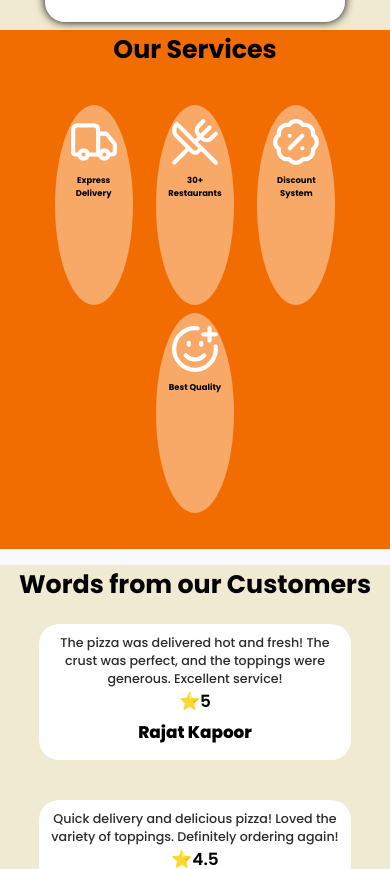
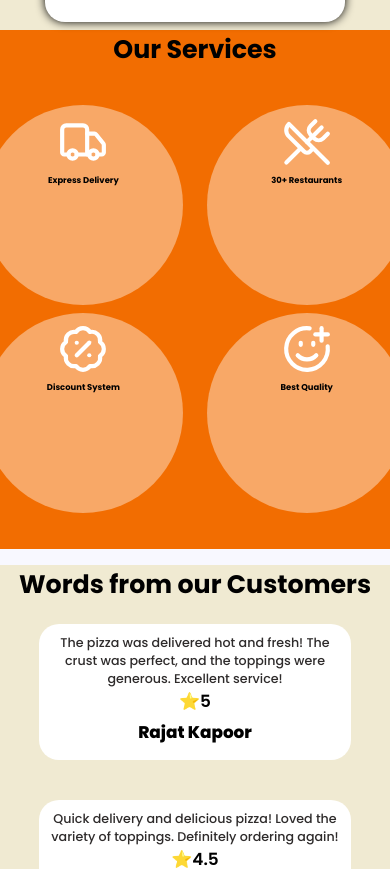
Before and after one commit to SindhuMHegde2002/FoodWebsite, a plain HTML site: page pizza-ordering-website-HTML-CSS-JS--main/index.html in a window 390 px wide. Shown: the part 4565-5434 px from the top of the page. Drawn offline with nearby package versions, Linux system fonts and the light colour scheme; a web font is replaced by a local one.

Commit message:
Made changes to responsiveness

```diff
--- a/pizza-ordering-website-HTML-CSS-JS--main/CSS/homepage.css
+++ b/pizza-ordering-website-HTML-CSS-JS--main/CSS/homepage.css
@@ -488,12 +488,20 @@ footer {
     margin-top: 0;
     margin-bottom: 1vh;
   }
+
   .item-image {
     width: 20vh;
     height: 20vh;
   }
-  .service {
-    width: 20vw;
+  .our-services-list {
+    display: grid;
+    grid-template-columns: 1fr 1fr;
+    align-items: center;
+    justify-content: center;
+    padding: 2rem;
+  }
+  .service{
+    text-align: center;
   }
   .review-container {
     width: 80%;
```
